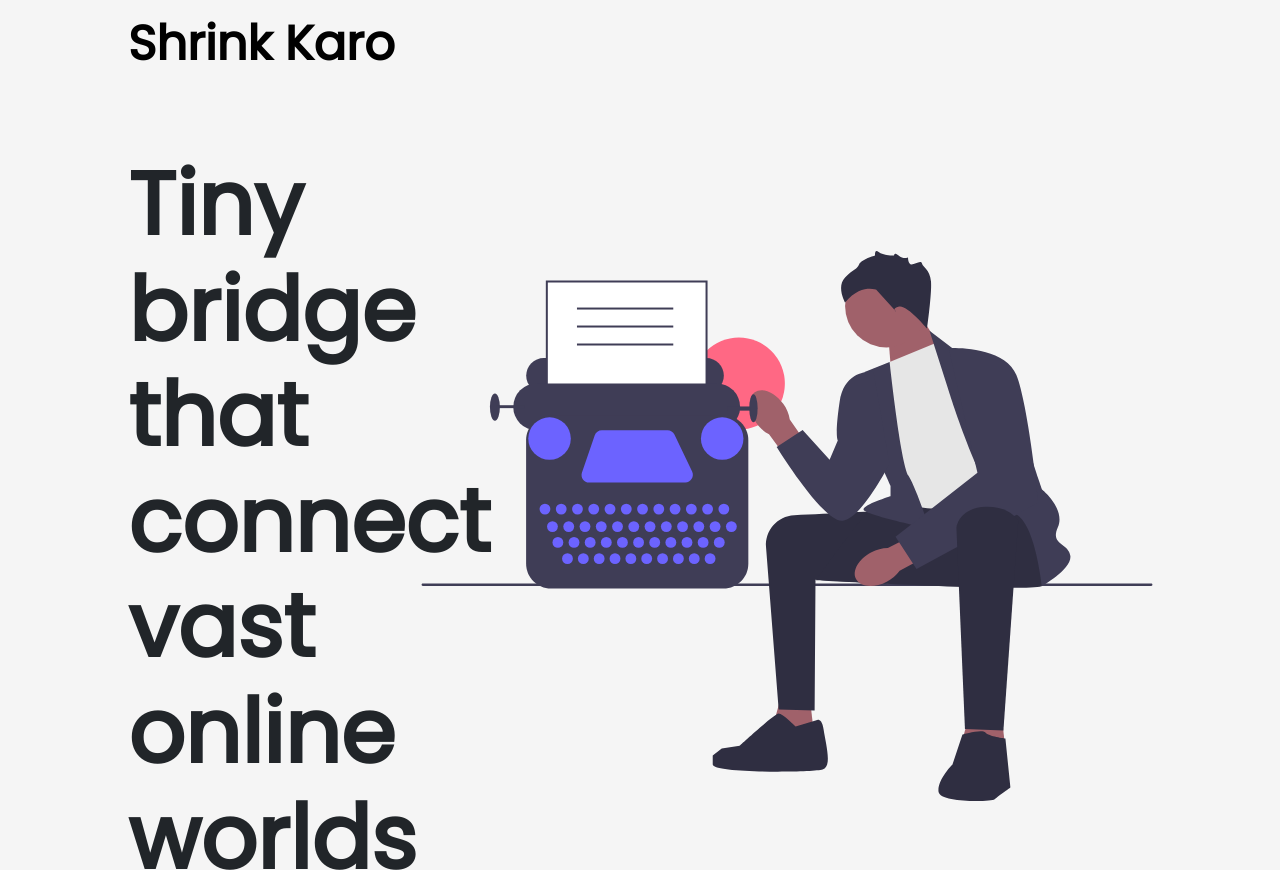
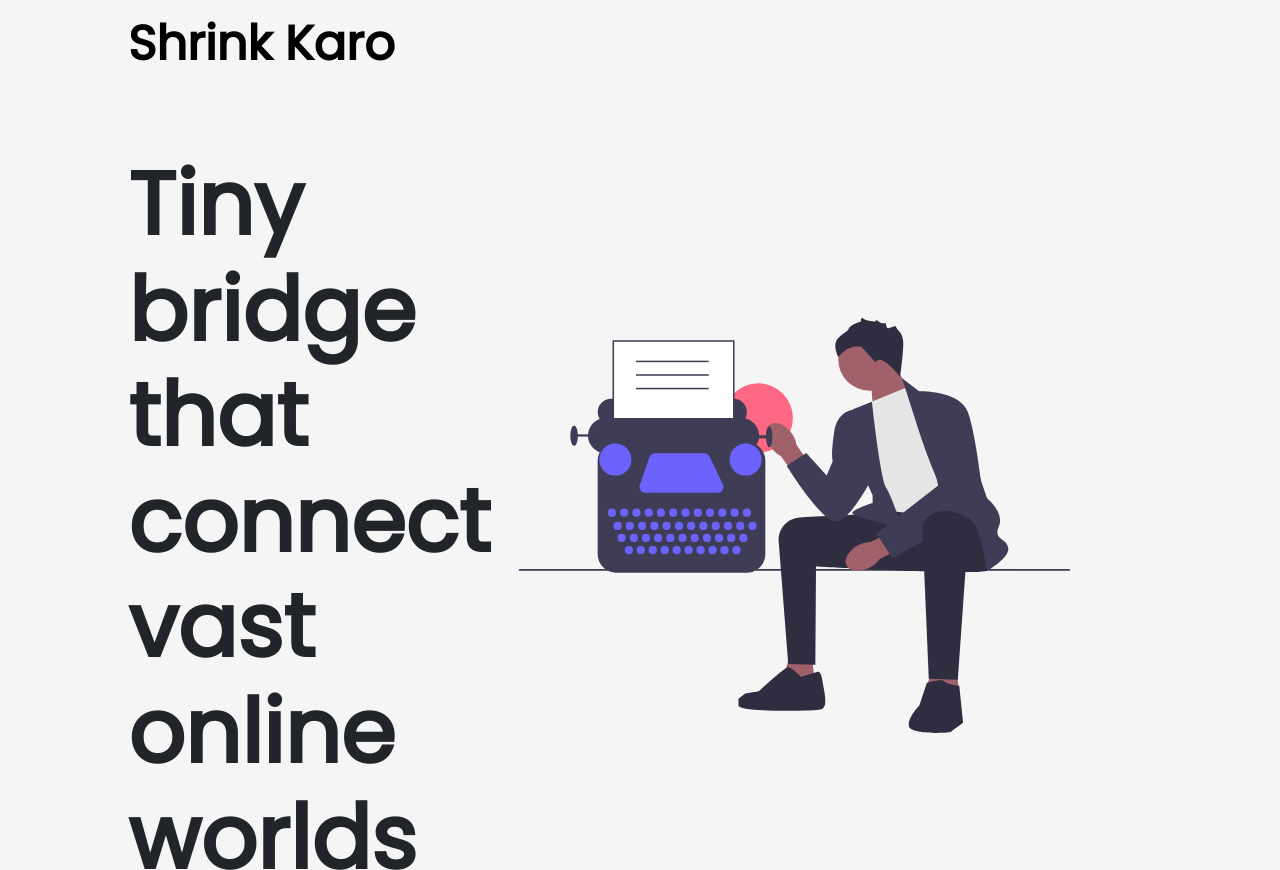
Before and after one commit to jatinkumarverma/ShrinkKaro, a plain HTML site: page index.html in a window 1280 px wide. Shown: the top 870 px of the page. Drawn offline with nearby package versions, Linux system fonts and the light colour scheme.

Commit message:
Updated css ✨✨

```diff
--- a/style.css
+++ b/style.css
@@ -113,8 +113,8 @@ footer {
 }
 .homeImg img {
   margin-left: 50%;
-  width: 900px;
-  height: 550px;
+  width: 715px;
+  height: 415px;
 }
 .homeDetails button,
 .boostSection button {
```
